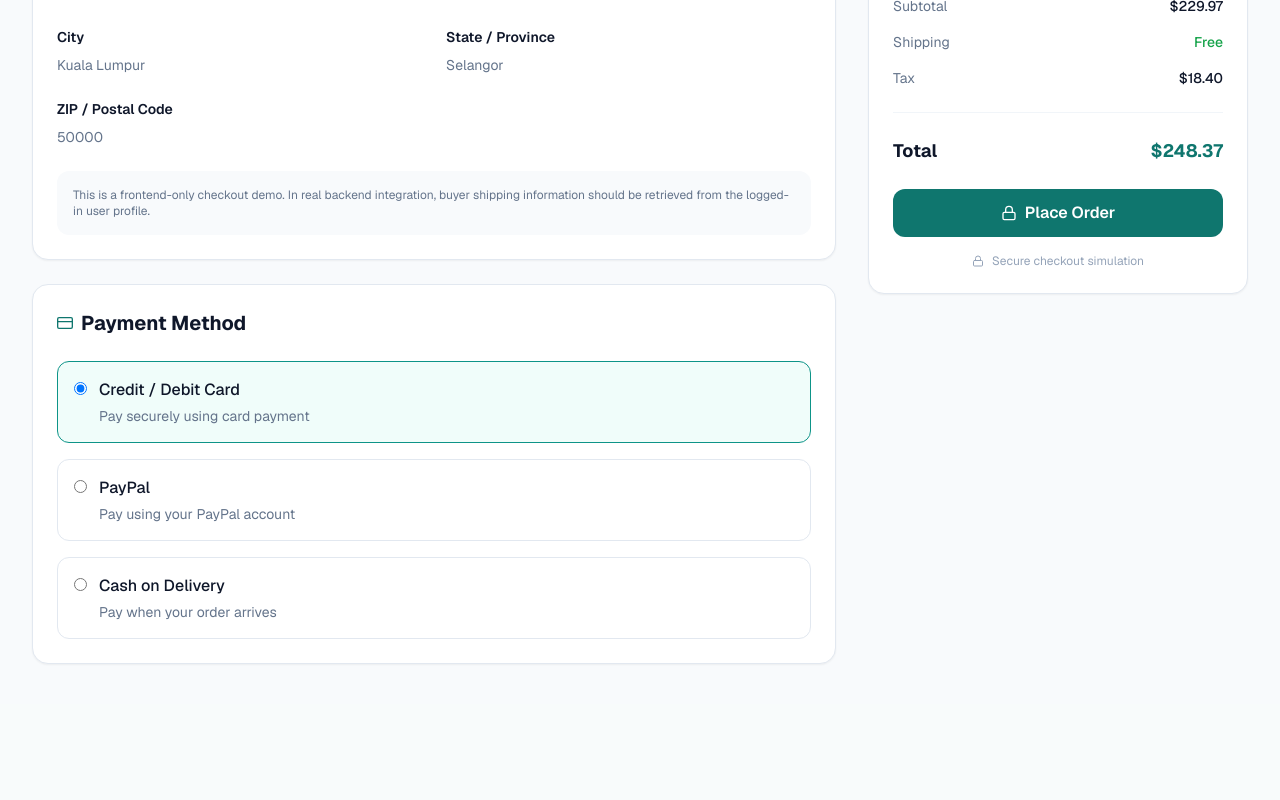
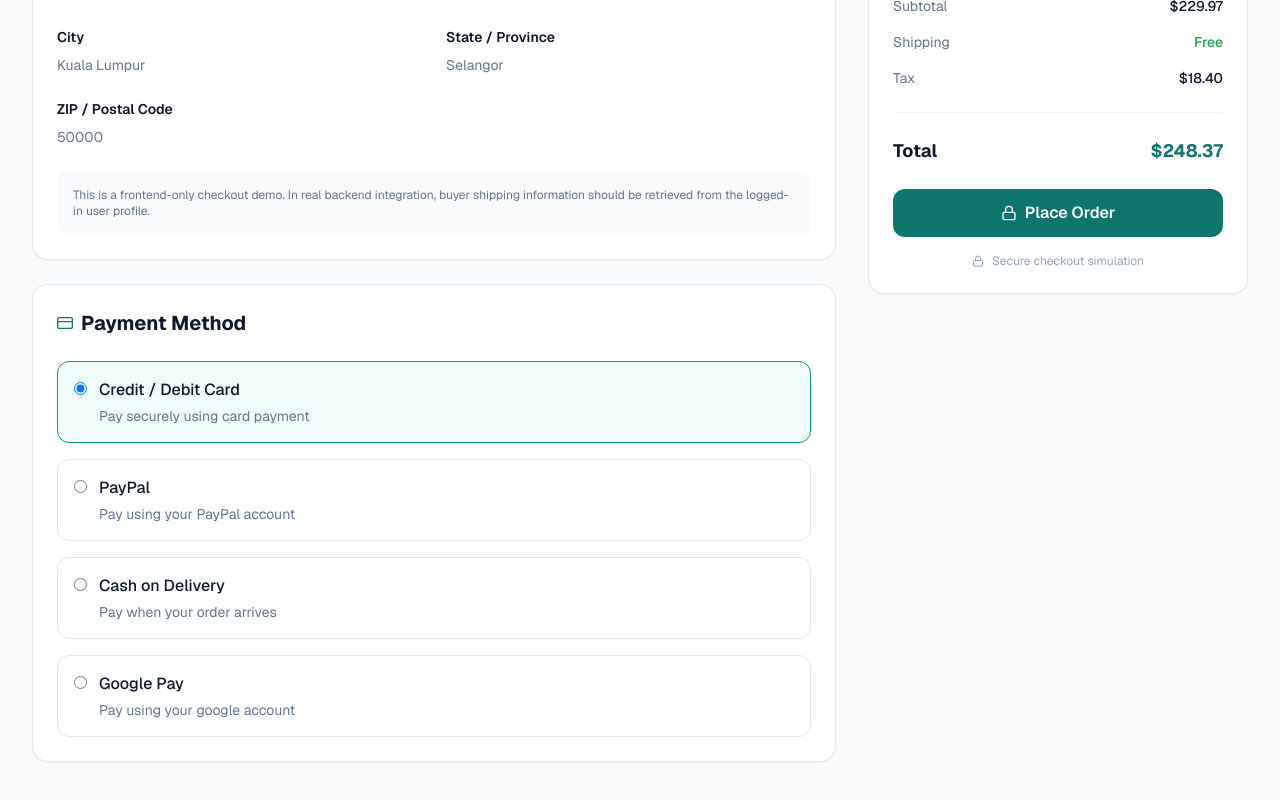
Before and after one commit to jasonkhoo05/Marketplace-Platform, a Next.js app in the folder nexmart/: page /buyer/checkout in a window 1280 px wide. Shown: the part 467-1267 px from the top of the page. Before the commit the page ends 1171 px from the top, so only its background shows below. Built offline with nearby package versions, Linux system fonts and the light colour scheme; no server answers.

Commit message:
fix: add the google pay as payment method

```diff
--- a/nexmart/components/buyer/checkout/PaymentMethodSelector.tsx
+++ b/nexmart/components/buyer/checkout/PaymentMethodSelector.tsx
@@ -41,6 +41,15 @@ export default function PaymentMethodSelector({
           paymentMethod={paymentMethod}
           onPaymentMethodChange={onPaymentMethodChange}
         />
+
+        <PaymentOption
+          label="Google Pay"
+          description="Pay using your google account"
+          value="google"
+          paymentMethod={paymentMethod}
+          onPaymentMethodChange={onPaymentMethodChange}
+        />
+
       </div>
     </div>
   );
--- a/nexmart/types/checkout.ts
+++ b/nexmart/types/checkout.ts
@@ -19,7 +19,7 @@ export type CheckoutCartItem = {
     country: string;
   };
 
-  export type PaymentMethod = "card" | "paypal" | "cash";
+  export type PaymentMethod = "card" | "paypal" | "cash"|"google";
 
   export type MockOrderStatus =
     | "Cancelled"
```
